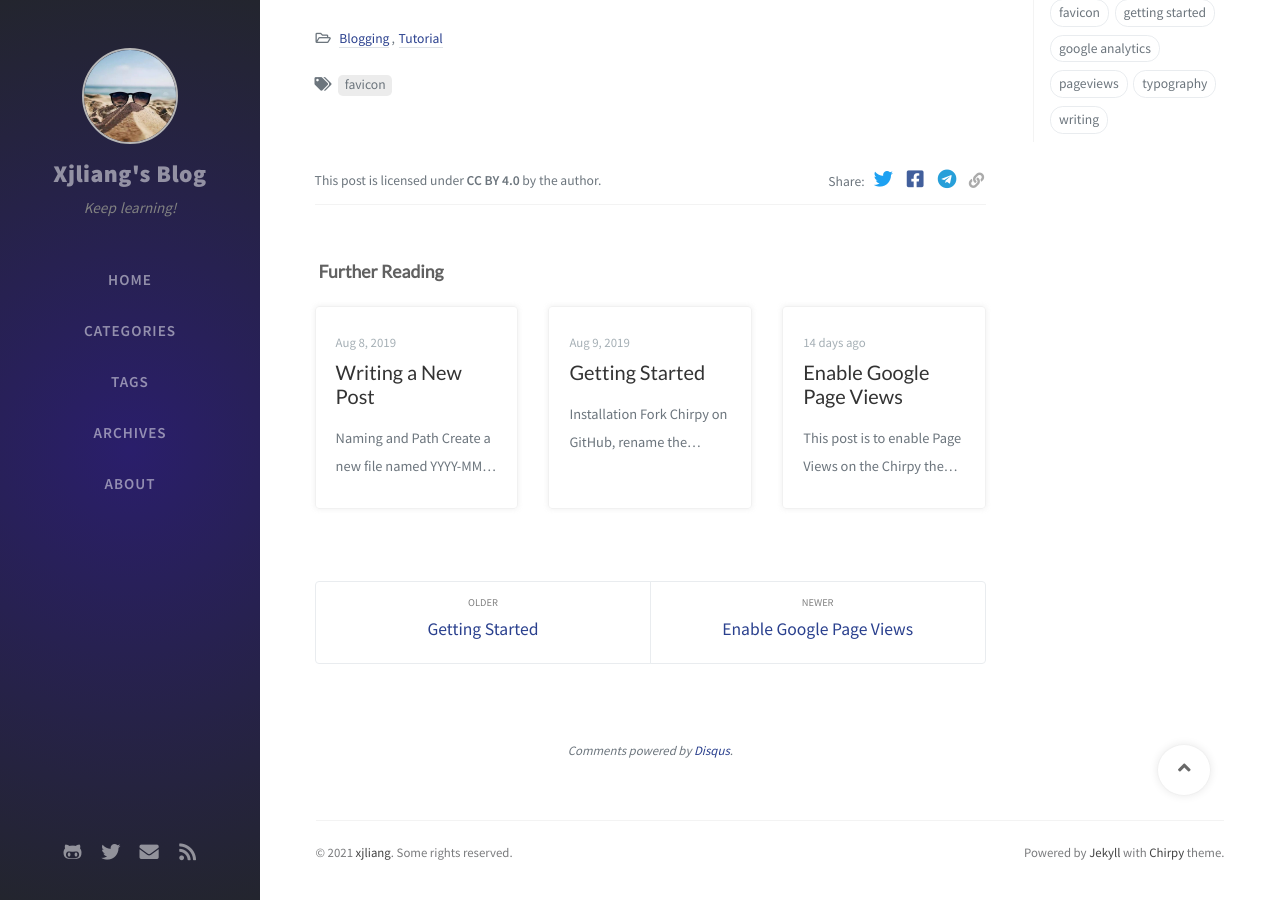
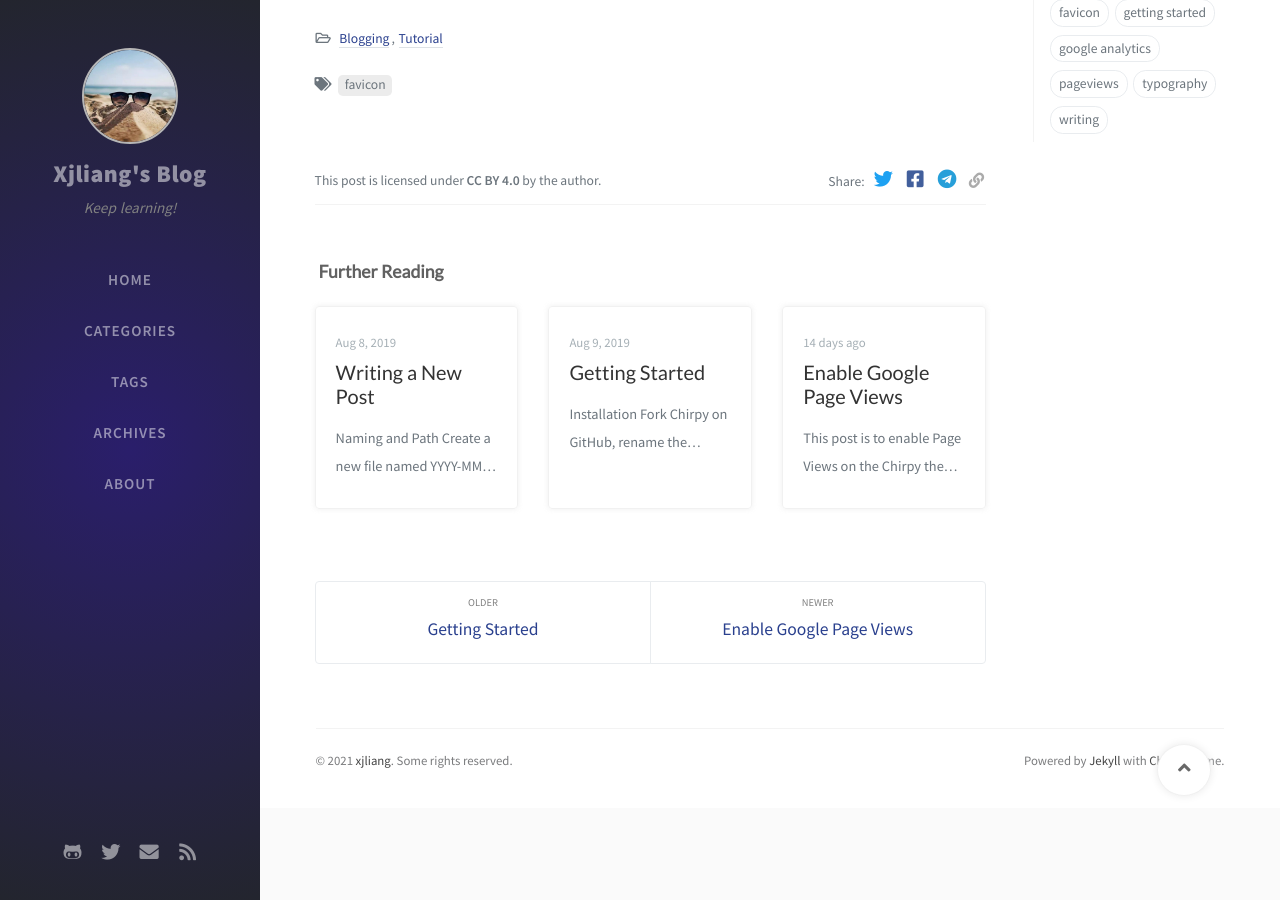
Before and after one commit to xjliang/Blog, a Jekyll site: the page built from _posts/2019-08-11-customize-the-favicon.md, in a window 1280 px wide and 900 px high, scrolled down 1732 px. Built offline with Jekyll 4.4.1, drawn with Linux system fonts in a browser that asks for light colours; nearby versions of some CDN libraries; comment, search, counter and statistics services are not loaded; some of the changed lines change nothing that is shown.

Commit message:
Update _config.yml

```diff
--- a/_config.yml
+++ b/_config.yml
@@ -59,7 +59,7 @@
     cache: false  # pv data local cache, good for the users from GFW area.
 
 disqus:
-  comments: true  # boolean type, the global switch for posts comments.
+  comments: false  # boolean type, the global switch for posts comments.
   shortname: 'xjliang-github-io'    # Fill with your Disqus shortname. › https://help.disqus.com/en/articles/1717111-what-s-a-shortname
 
 
```
